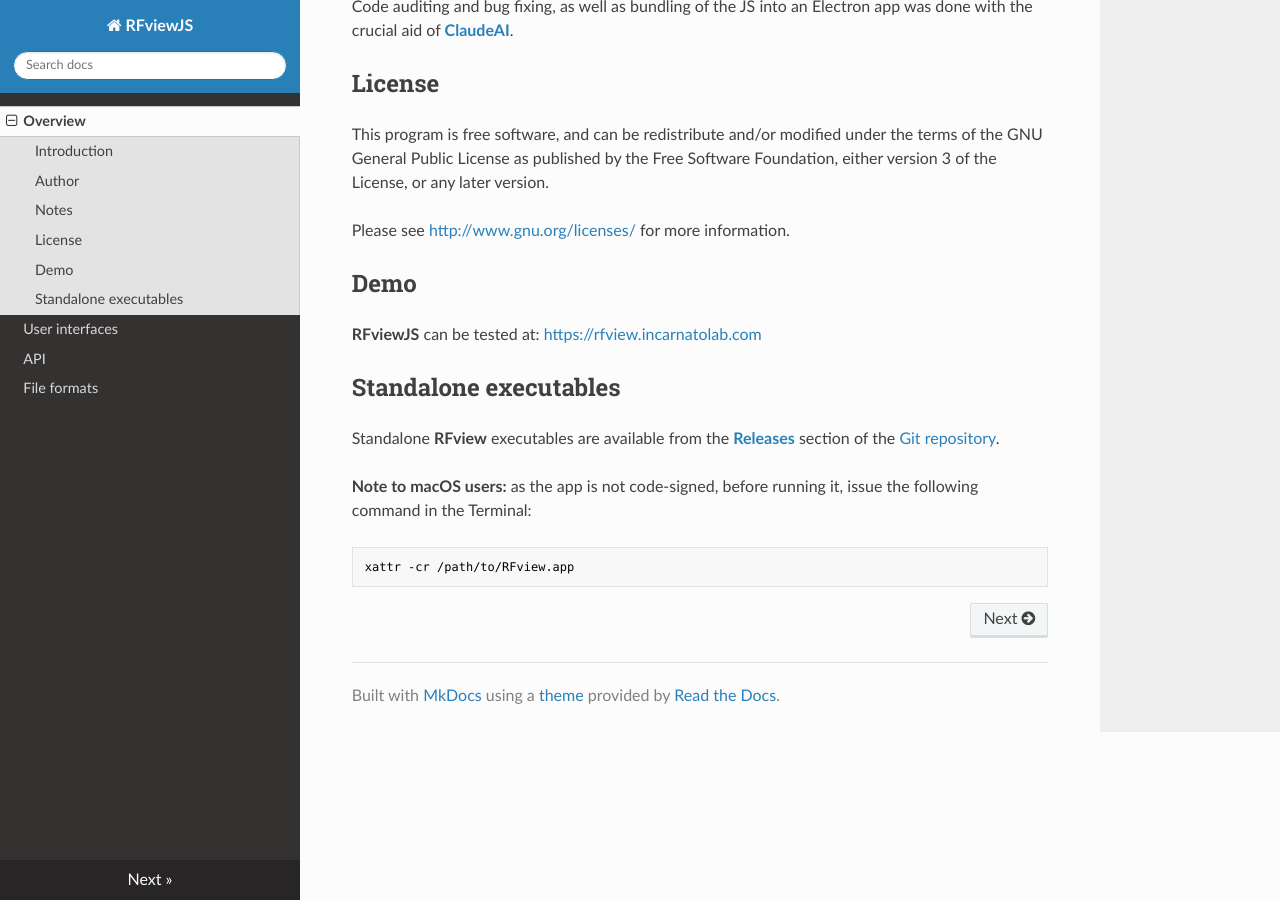
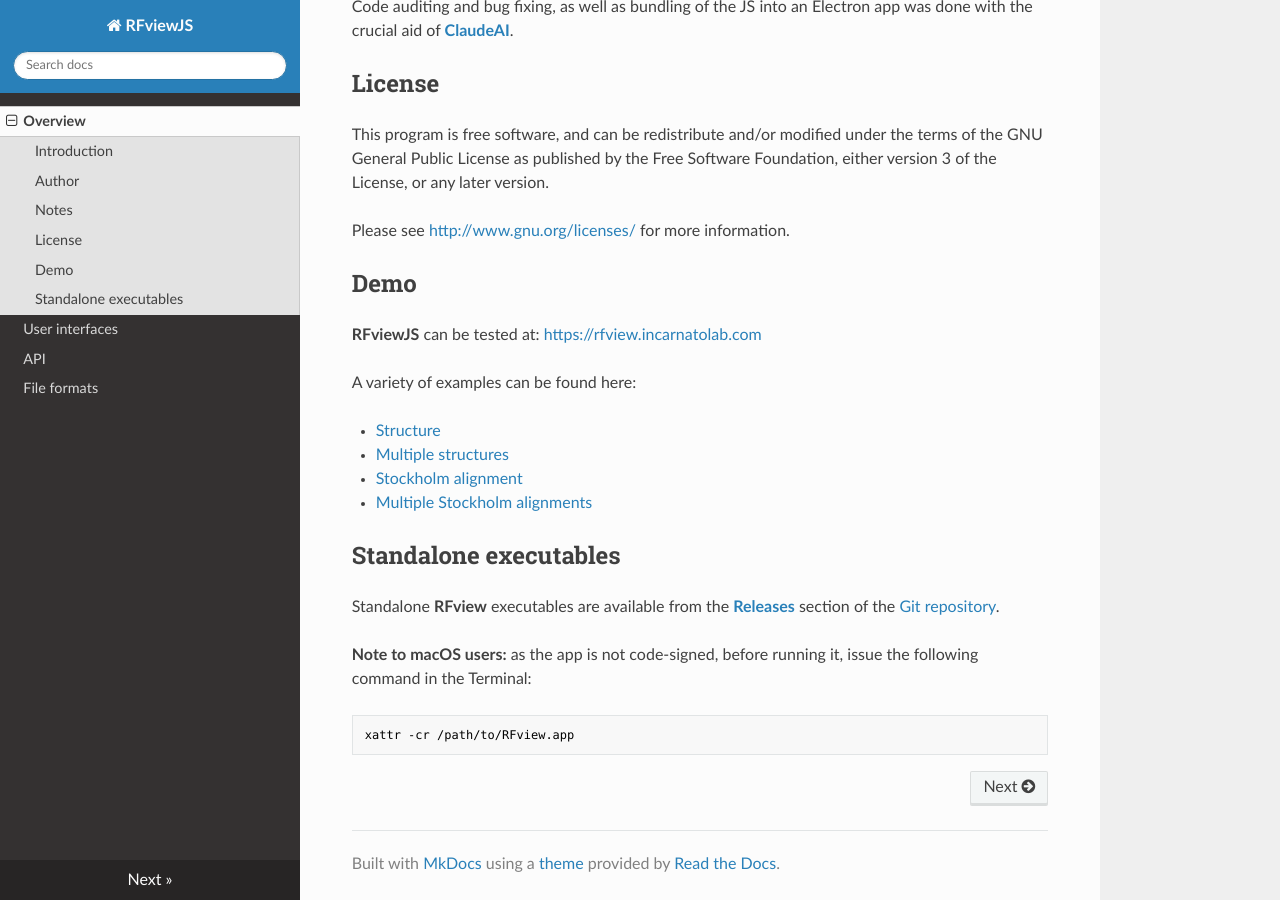
Before and after one commit to dincarnato/RFviewJS-docs, an MkDocs documentation site: the page built from docs/index.md, in a window 1280 px wide and 900 px high, scrolled down 1242 px. Built offline with MkDocs 1.6.1, drawn with Linux system fonts in a browser that asks for light colours; nearby versions of some CDN libraries; old or Windows-style settings are respelled for this version of MkDocs.

Commit message:
Added examples to index

```diff
--- a/docs/index.md
+++ b/docs/index.md
@@ -46,6 +46,13 @@ Please see <http://www.gnu.org/licenses/> for more information.
 
 __RFviewJS__ can be tested at: <https://rfview.incarnatolab.com>
 
+A variety of examples can be found here:
+
+- [Structure](https://rfview.incarnatolab.com/examples/demo-structure.html)
+- [Multiple structures](https://rfview.incarnatolab.com/examples/demo-multiple-structures.html)
+- [Stockholm alignment](https://rfview.incarnatolab.com/examples/demo-stockholm.html)
+- [Multiple Stockholm alignments](https://rfview.incarnatolab.com/examples/demo-multiple-stockholm.html)
+
 
 ## Standalone executables
 
```
